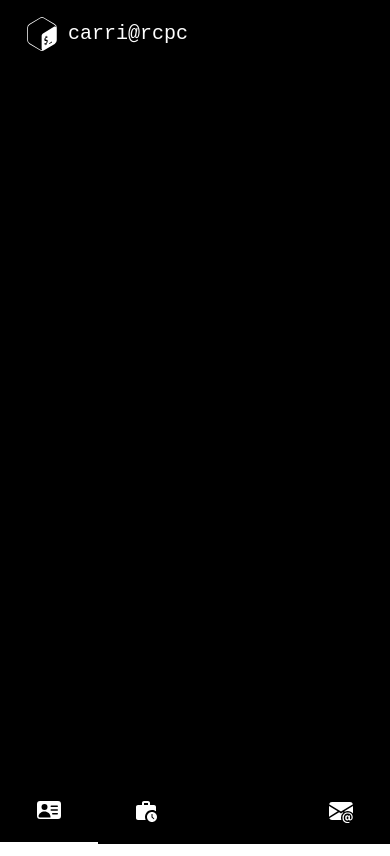
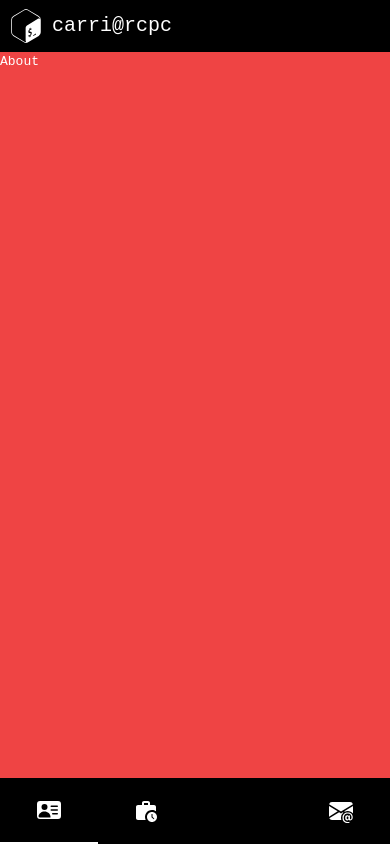
Before and after one commit to noesrichard/portfolio-v2, a React (Create React App) app: page / in a window 390 px wide. Built offline with nearby package versions, Linux system fonts and the light colour scheme; some icons are missing.

Commit message:
Reactive navbar

```diff
--- a/src/App.tsx
+++ b/src/App.tsx
@@ -1,10 +1,17 @@
 import React from "react";
-import Navbar from "./components/navbar";
+import Footer from "./components/footer";
+import Header from "./components/header";
 
 function App() {
   return (
-    <div className="bg-black h-screen">
-      <Navbar />
+    <div className="flex flex-col lg:flex-col-reverse">
+
+      <div className="bg-red-500 text-white h-[calc(100vh-54px)] w-full">
+        <Header />
+        <div className="">About</div>
+      </div>
+
+      <Footer />
     </div>
   );
 }
--- a/src/components/navbar.tsx
+++ b/src/components/footer.tsx
@@ -10,7 +10,7 @@ import { MdWorkHistory } from "react-icons/md";
 import { LiaProjectDiagramSolid } from "react-icons/lia";
 import * as Collapsible from "@radix-ui/react-collapsible";
 
-const Navbar = () => {
+const Footer = () => {
   const [selected, setSelected] = useState(0);
   const [open, setOpen] = useState(false);
   const index = 0;
@@ -27,14 +27,9 @@ const Navbar = () => {
   };
 
   return (
-    <div className="w-full text-white bg-black flex justify-between px-6 py-4 lg:py-0 lg:px-0">
-      <div className="flex items-center lg:hidden">
-        <VscTerminalBash className="text-4xl mr-2" />
-        <span className="text-xl">carri@rcpc</span>
-      </div>
+    <div className="lg:flex bg-black justify-between w-full text-white sticky bottom-0 lg:top-0">
 
-      <div className="lg:flex justify-between w-full">
-        <div className="flex bottom-0 absolute right-0 lg:static w-full justify-between lg:justify-start">
+      <div className="flex">
         {items.map((item, index) => (
           <NavbarItem
             icon={item.icon}
@@ -49,26 +44,8 @@ const Navbar = () => {
       </div>
 
       <div className="hidden lg:flex">
-          <NavbarItem
-            icon={<VscGithubInverted />}
-            label="Github"
-            onClick={() => {
-              window.open("https://github.com/noesrichard", "_blank");
-            }}
-          />
-          <NavbarItem
-            icon={<BsLinkedin />}
-            label="LinkedIn"
-            onClick={() => {
-              window.open(
-                "https://www.linkedin.com/in/richard-carri%C3%B3n-a21a3b219/",
-                "_blank"
-              );
-            }}
-          />
+        <ProfessionalLinks />
       </div>
-      </div>
-
     </div>
   );
 };
@@ -90,9 +67,36 @@ const NavbarItem = ({
       className={`hover:border-b-white hover:cursor-pointer hover:border-b-2 py-4 px-5 flex w-full justify-center lg:justify-start lg:w-fit items-center gap-x-2 text-sm ${activeClass}`}
       onClick={onClick}
     >
-      <span className="lg:text-xl text-2xl">{icon}</span> <a className="lg:text-sm hidden lg:block">{label}</a>
+      <span className="lg:text-xl text-2xl">{icon}</span>{" "}
+      <a className="lg:text-sm hidden lg:block">{label}</a>
     </div>
   );
 };
 
-export default Navbar;
+const ProfessionalLinks = () => {
+  return (
+    <>
+      <NavbarItem
+        icon={<VscGithubInverted />}
+        label="Github"
+        onClick={() => {
+          window.open("https://github.com/noesrichard", "_blank");
+        }}
+        active={false}
+      />
+      <NavbarItem
+        icon={<BsLinkedin />}
+        label="LinkedIn"
+        onClick={() => {
+          window.open(
+            "https://www.linkedin.com/in/richard-carri%C3%B3n-a21a3b219/",
+            "_blank"
+          );
+        }}
+        active={false}
+      />
+    </>
+  );
+};
+
+export default Footer;
--- /dev/null
+++ b/src/components/header.tsx
@@ -0,0 +1,13 @@
+import React from "react";
+import { VscTerminalBash } from "react-icons/vsc";
+
+const Header = () => {
+  return (
+    <div className="flex items-center lg:hidden bg-black text-white py-2 px-2">
+      <VscTerminalBash className="text-4xl mr-2" />
+      <span className="text-xl">carri@rcpc</span>
+    </div>
+  );
+};
+
+export default Header;
```
Lines whose indentation alone changed are shown as unchanged.
